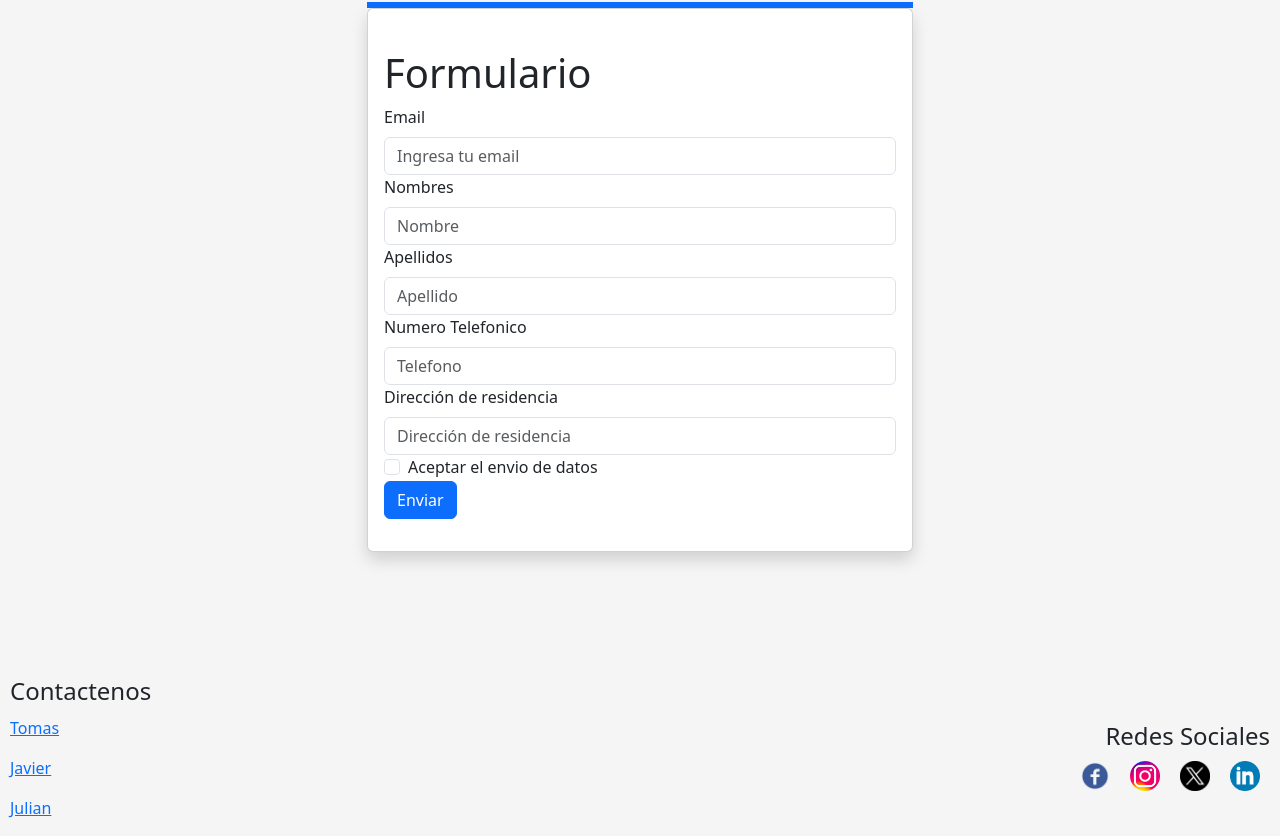
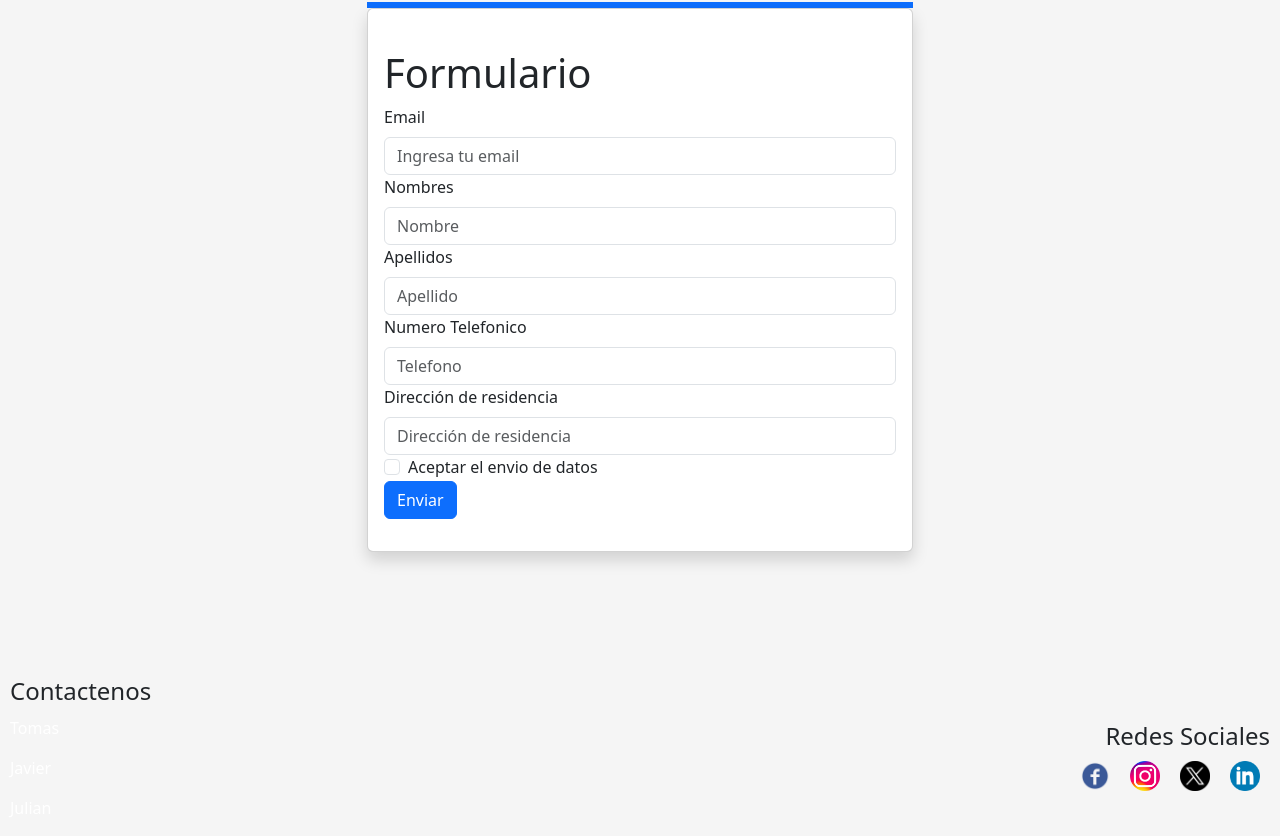
Before and after one commit to J4DR3Z/coltricapin, a React (Create React App) app: page /Formulario in a window 1280 px wide. Shown: the part 187-1023 px from the top of the page. Built offline with nearby package versions, Linux system fonts and the light colour scheme.

Commit message:
footer color update

```diff
--- a/src/comps/footer.jsx
+++ b/src/comps/footer.jsx
@@ -6,7 +6,8 @@ import x from '../imgs/1690643640twitter-x-icon-png.png';
 import lin from '../imgs/317750_linkedin_icon.png';
 import Popover from '@mui/material/Popover';
 import tomas from '../imgs/img-estudiantes/tomas.jpg';
-
+import javier from '../imgs/img-estudiantes/javier.jpg'
+import julian from '../imgs/img-estudiantes/julian.jpg'
 const Footer = () => {
     const [anchorEl1, setAnchorEl1] = useState(null);
     const [anchorEl2, setAnchorEl2] = useState(null);
@@ -30,13 +31,13 @@ const Footer = () => {
             <div className='B1'>
                 <div className='titulo'><h4>Contactenos</h4></div>
                 <div className='estudiantes'>
-                    <a href="./tomas" onClick={(event) => handleClick(event, setAnchorEl1)}>
+                        <a href="./tomas" onClick={(event) => handleClick(event, setAnchorEl1)} className="nombre-link">
                             <p>Tomas</p>
                         </a>
-                    <a href="./javier" onClick={(event) => handleClick(event, setAnchorEl2)}>
+                        <a href="./javier" onClick={(event) => handleClick(event, setAnchorEl2)} className="nombre-link">
                             <p>Javier</p>
                         </a>
-                    <a href="./julian" onClick={(event) => handleClick(event, setAnchorEl3)}>
+                        <a href="./julian" onClick={(event) => handleClick(event, setAnchorEl3)} className="nombre-link">
                             <p>Julian</p>
                         </a>
                     <Popover
@@ -77,11 +78,11 @@ const Footer = () => {
                     >
                         <div className='popoverContent'>
                             <div className='popoverImage'>
-                                <img src={ig} alt="" />
+                                <img src={javier} alt="" />
                             </div>
                             <div>
                                 <h4>Javier David Villanueva Bernal</h4>
-                                <p>Código:</p>
+                                <p>Código: 2215503</p>
                             </div>
                         </div>
                     </Popover>
@@ -100,11 +101,11 @@ const Footer = () => {
                     >
                         <div className='popoverContent'>
                             <div className='popoverImage'>
-                                <img src={x} alt="" />
+                                <img src={julian} alt="" />
                             </div>
                             <div>
                                 <h4>Julian Andres Jaramillo Benavides</h4>
-                                <p>Código:</p>
+                                <p>Código: </p>
                             </div>
                         </div>
                     </Popover>
@@ -123,4 +124,4 @@ const Footer = () => {
     );
 }
 
-export default Footer;
+export default Footer;
--- a/src/css/footer.css
+++ b/src/css/footer.css
@@ -4,6 +4,10 @@
     justify-content: space-between;
     align-items: center;
     width: 100%;
+}
+.nombre-link {
+    color: #FFFFFF;
+    text-decoration: none;
 }
 
 .B1 {
```
Lines whose indentation alone changed are shown as unchanged.
